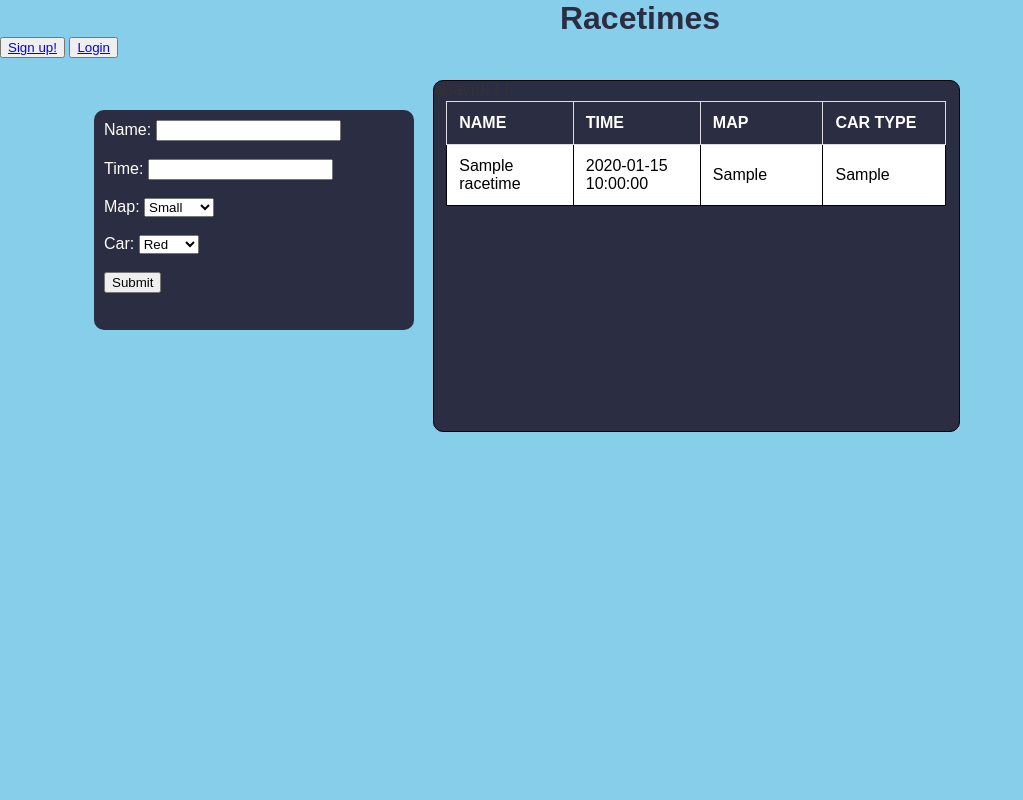
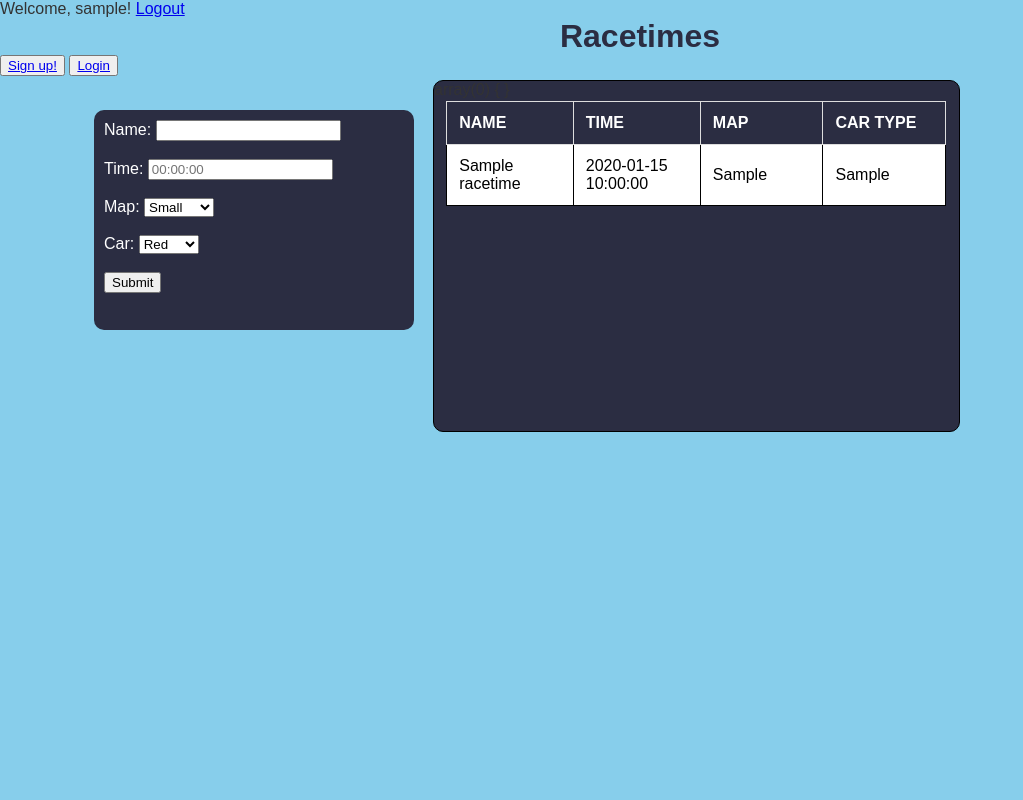
Before and after one commit to zaih0/Racing-Times, a PHP site: page / in a window 1280 px wide. Shown: the whole page, without its empty margins (0-1023 px from the left). Run offline with PHP 8.4, Linux system fonts and the light colour scheme; the visitor is signed in with stand-in values (Sample User, id 1); tables that the repository leaves empty or names only in its code hold one stand-in row (values such as "Sample post").

Commit message:
shows who is logged

```diff
--- a/html/login.php
+++ b/html/login.php
@@ -48,7 +48,7 @@ if ($user && password_verify($_POST["password"], $user["password"])) {
         $updateStmt->bindParam(':username', $user["username"]);
         $updateStmt->execute();
 
-
+    session_start();
         // Store user data in session and redirect
     $_SESSION["username"] = $user["username"];
     $_SESSION["user_id"] = $user["id"];
--- a/index.php
+++ b/index.php
@@ -1,6 +1,11 @@
 <?php
 session_start();
-
+if (isset($_SESSION["username"])) {
+    echo "Welcome, " . htmlspecialchars($_SESSION["username"]) . "!";
+}
+if (isset($_SESSION["username"])) {
+    echo " <a href='logout.php'>Logout</a>"; // Logout link
+}
 //require_once 'db_connect.php';
     // Database connection parameters
     $host = 'localhost'; // Database host
@@ -98,9 +103,9 @@ echo "</div>";
     </button>
     <form action="index.php" method="POST">
         <label for="name">Name:</label>
-        <input type="text" id="name" name="name" required><br><br>
+        <input type="text" id="name" name="name" required ><br><br>
         <label for="time">Time:</label>
-        <input type="timestamp" id="time" name="time" step="2" required><br><br>
+        <input type="timestamp" id="time" name="time" step="2" required placeholder="00:00:00"><br><br>
         <label for="map">Map:</label>
         <select name="map" required>
             <option value="Small">Small</option>
```
Also changed, not shown: logout.php (added, +7 -0 lines).
